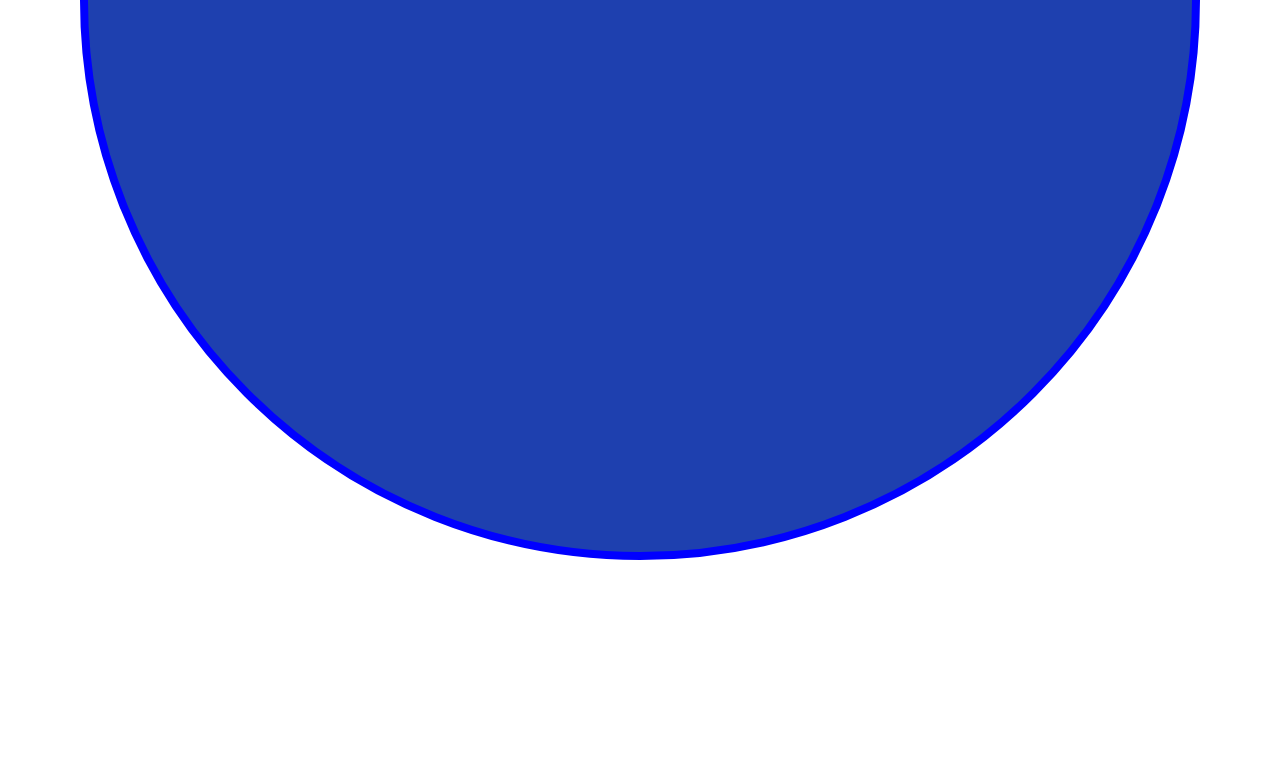
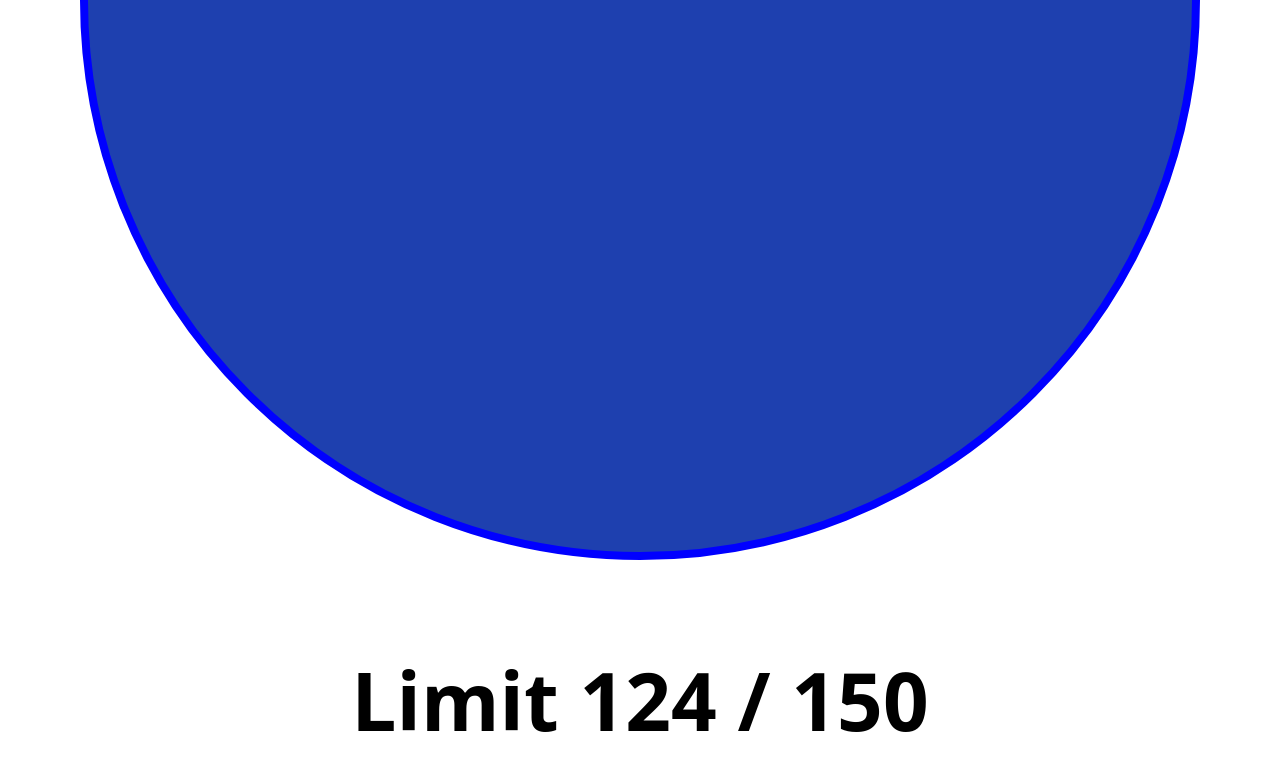
Before and after one commit to KurbanTR/KurbanCombat, a React (Vite) app: page / in a window 1280 px wide. Shown: the part 808-1568 px from the top of the page. Before the commit the page ends 1368 px from the top, so only its background shows below. Built offline with nearby package versions, Linux system fonts and the light colour scheme.

Commit message:
Kurban Kombat 1.0.1 (upload limit)

```diff
--- a/src/page/MainPage.jsx
+++ b/src/page/MainPage.jsx
@@ -1,4 +1,4 @@
-import { useEffect, useState } from "react"
+import { useEffect, useState } from "react";
 
 const MainPage = () => {
   const [count, setCount] = useState(0);
@@ -7,25 +7,28 @@ const MainPage = () => {
 
   const handleClick = () => {
     console.log(limit);
-    if (limit >= 3) {
-      setCount(count + 3)
-      setLimit(limit - 3)
+    setLimit((prevLimit) => {
+      if (prevLimit >= 3) {
+        setCount((prevCount) => prevCount + 3);
+        return prevLimit - 3;
       }
-  }
+      return prevLimit;
+    });
+  };
 
-  const maxCount = [100, 2500, 10000, 500000, 1000000, 10000000]
-  const levelWidth = (count / maxCount[level]) * 100
-  console.log(levelWidth);
+  const maxCount = [100, 2500, 10000, 500000, 1000000, 10000000];
+  const maxLimit = [100, 150, 200, 250, 300, 400];
+  const levelWidth = (count / maxCount[level]) * 100;
 
   useEffect(() => {
-    maxCount[level] <= count && setLevel(level + 1)
-  }, [count, level])
+    if (maxCount[level] <= count) {
+      setLevel(level + 1);
+    }
+  }, [count, level, maxCount]);
 
   useEffect(() => {
     const interval = setInterval(() => {
-      limit < 100 && setLimit(limit + 3);
-      console.log(limit);
-
+      setLimit((prevLimit) => (prevLimit < maxLimit[level] ? prevLimit + 3 : prevLimit));
     }, 1000);
 
     return () => clearInterval(interval);
@@ -40,15 +43,20 @@ const MainPage = () => {
             <p>{maxCount[level]}</p>
           </div>
           <div className="h-[3em] w-full rounded-full bg-slate-500 overflow-hidden">
-            <div className='bg-violet-400 rounded-full h-[3em]' style={{ width: `${levelWidth}%`}}></div>
+            <div
+              className="bg-violet-400 rounded-full h-[3em]"
+              style={{ width: `${levelWidth}%` }}
+            />
           </div>
         </div>
-        <button className="w-[70em] h-[70em] border-8 border-[blue] bg-blue-800 rounded-full active:scale-[.99] flex justify-center items-center" onClick={handleClick}>
-
-        </button>
+        <button
+          className="w-[70em] h-[70em] border-8 border-[blue] bg-blue-800 rounded-full active:scale-[.99] flex justify-center items-center"
+          onClick={handleClick}
+        />
+        <span className="text-[5em] font-semibold">Limit {limit} / {maxLimit[level]}</span>
       </div>
     </div>
-  )
-}
+  );
+};
 
-export default MainPage
+export default MainPage;
```
Lines whose indentation alone changed are shown as unchanged.
